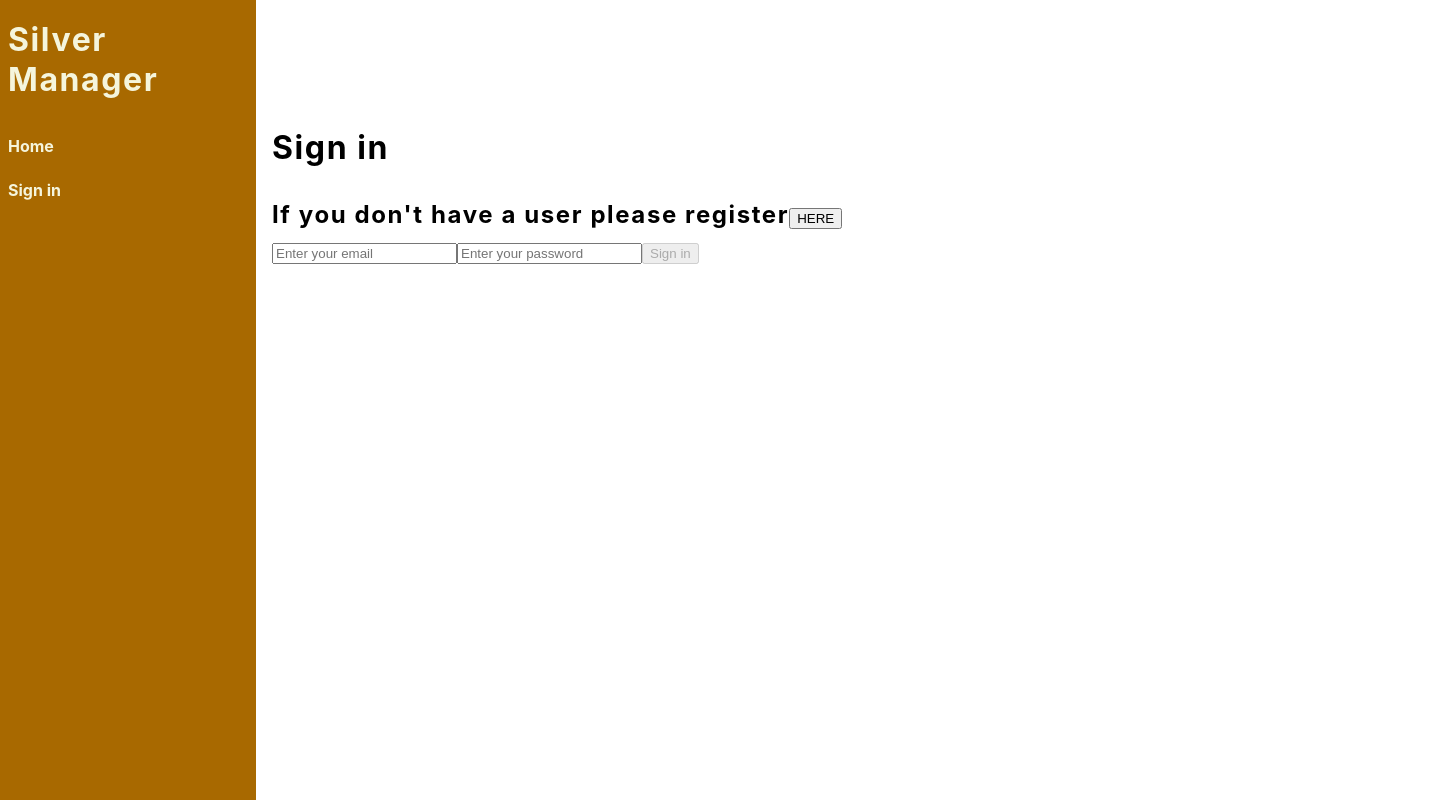
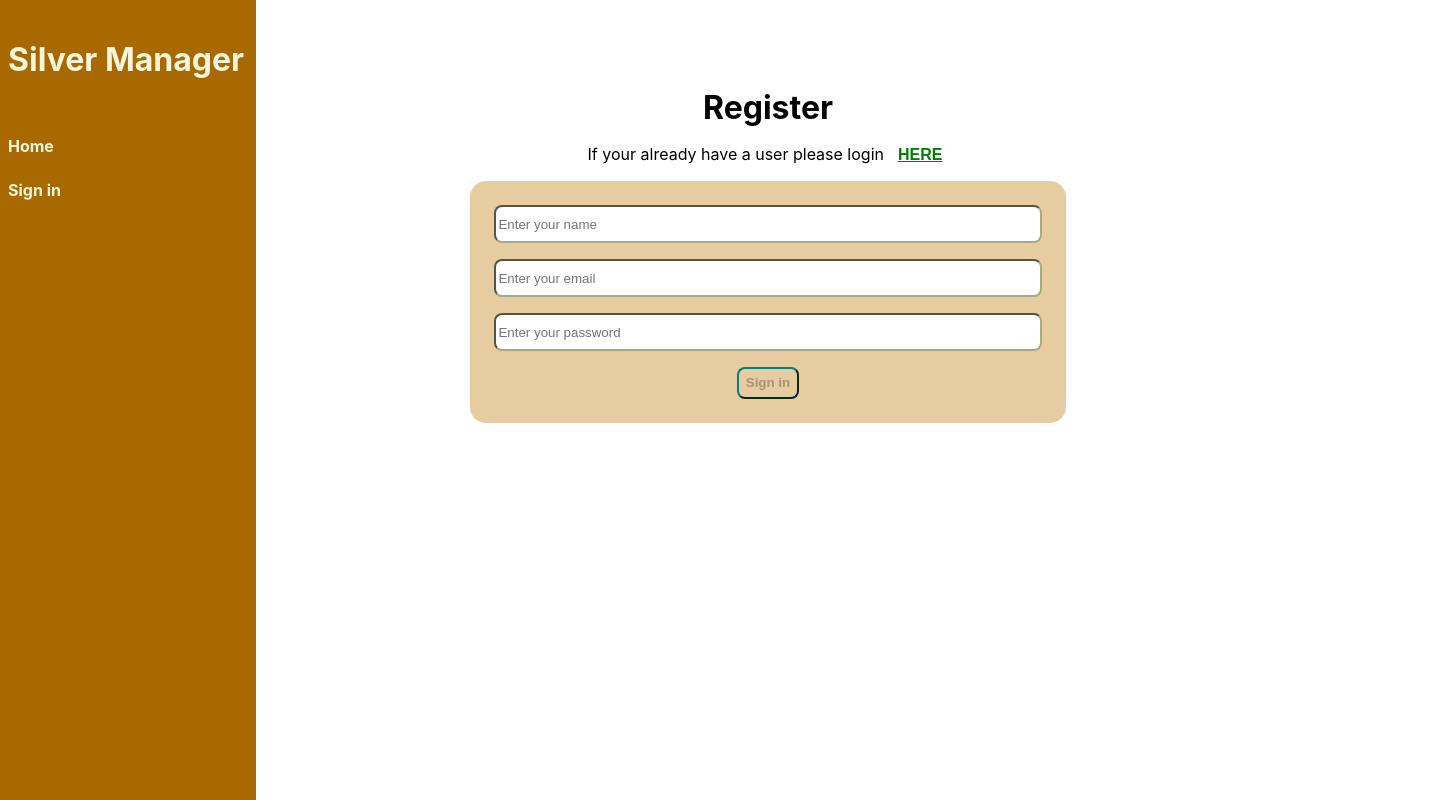
Before and after one commit to waltergpc/Bug-trakcer-app, a React (Create React App) app: page /login in a window 1280 px wide. Both pictures are taken after a click on the button "HERE". Shown: the whole page, 1442 px wide, since content can reach past the window. Built offline with nearby package versions, Linux system fonts and the light colour scheme.

Commit message:
introduce dashboard and ticket routes after login functionality, dynamically change links in nav section after login

```diff
--- a/src/App.js
+++ b/src/App.js
@@ -1,6 +1,8 @@
 import { Routes, Route } from 'react-router-dom'
 import Layout from './Components/Layout'
 import Sidebar from './Components/Sidebar'
+import Dashboard from './Pages/Dashboard'
+import Tickets from './Pages/Tickets'
 import Home from './Pages/Home'
 import Login from './Pages/Login'
 
@@ -11,6 +13,8 @@ function App() {
       <Routes>
         <Route path='/' element={<Home />} />
         <Route path='login' element={<Login />} />
+        <Route path='dashboard' element={<Dashboard />} />
+        <Route path='tickets' element={<Tickets />} />
       </Routes>
     </Layout>
   )
--- a/src/Components/Layout.js
+++ b/src/Components/Layout.js
@@ -5,7 +5,7 @@ import styled from 'styled-components'
 import { useUser } from '../Context/UserContext'
 
 const Layout = ({ children }) => {
-  const { openSidebar } = useUser()
+  const { openSidebar, user } = useUser()
 
   return (
     <>
@@ -17,6 +17,7 @@ const Layout = ({ children }) => {
           </button>
         </div>
         <nav className='navbar'>
+          {!user ? (
             <ul className='nav-list'>
               <li className='list-element'>
                 <Link to='/' className='nav-link'>
@@ -29,6 +30,20 @@ const Layout = ({ children }) => {
                 </Link>
               </li>
             </ul>
+          ) : (
+            <ul className='nav-list'>
+              <li className='list-element'>
+                <Link to='dashboard' className='nav-link'>
+                  Dashboard
+                </Link>
+              </li>
+              <li className='list-element'>
+                <Link to='tickets' className='nav-link'>
+                  Ticket center
+                </Link>
+              </li>
+            </ul>
+          )}
         </nav>
       </HeaderWrapper>
       <MainWrapper>{children}</MainWrapper>
--- a/src/Components/Sidebar.js
+++ b/src/Components/Sidebar.js
@@ -6,7 +6,7 @@ import { Link } from 'react-router-dom'
 import { useUser } from '../Context/UserContext'
 
 const Sidebar = () => {
-  const { sideBarOpen, closeSidebar } = useUser()
+  const { sideBarOpen, closeSidebar, user } = useUser()
 
   return (
     <SidebarContainer>
@@ -17,6 +17,7 @@ const Sidebar = () => {
             <FaTimes />
           </button>
         </div>
+        {!user ? (
           <ul className='links'>
             <li>
               <Link to='/' onClick={closeSidebar}>
@@ -29,6 +30,20 @@ const Sidebar = () => {
               </Link>
             </li>
           </ul>
+        ) : (
+          <ul className='links'>
+            <li>
+              <Link to='dashboard' onClick={closeSidebar}>
+                Dashboard
+              </Link>
+            </li>
+            <li>
+              <Link to='tickets' onClick={closeSidebar}>
+                Ticket Center
+              </Link>
+            </li>
+          </ul>
+        )}
       </aside>
     </SidebarContainer>
   )
--- a/src/Context/UserContext.js
+++ b/src/Context/UserContext.js
@@ -1,6 +1,7 @@
 import React, { useReducer, createContext, useContext } from 'react'
 import Reducer from '../Reducers/UserReducer'
 import axios from 'axios'
+import { useNavigate } from 'react-router-dom'
 
 const UserContext = createContext()
 
@@ -17,6 +18,7 @@ const initialState = {
 
 export const UserProvider = ({ children }) => {
   const [state, dispatch] = useReducer(Reducer, initialState)
+  let navigate = useNavigate()
 
   const openSidebar = () => {
     dispatch({ type: 'OPEN_SIDEBAR' })
@@ -48,6 +50,7 @@ export const UserProvider = ({ children }) => {
       const { data } = await axios.post('/auth/login', { ...user })
       console.log(data)
       dispatch({ type: 'REGISTER_SUCCESS', payload: data.user })
+      navigate('/dashboard')
     } catch (error) {
       console.log(error.response)
       dispatch({ type: 'REGISTER_ERROR', payload: error.response.data.msg })
--- /dev/null
+++ b/src/Pages/Dashboard.js
@@ -0,0 +1,13 @@
+import React from 'react'
+import { useUser } from '../Context/UserContext'
+import { Navigate } from 'react-router-dom'
+
+const Dashboard = () => {
+  const { user } = useUser()
+
+  if (!user) return <Navigate to='/' />
+
+  return <div>This is the Dashboard Page</div>
+}
+
+export default Dashboard
--- a/src/Pages/Login.js
+++ b/src/Pages/Login.js
@@ -1,9 +1,10 @@
 import React, { useState } from 'react'
 import { useUser } from '../Context/UserContext'
+import styled from 'styled-components'
 
 const Login = () => {
   const { login, register } = useUser()
-  const [showLogin, setShowLogin] = useState(false)
+  const [showLogin, setShowLogin] = useState(true)
   const [user, setUser] = useState({ name: '', email: '', password: '' })
 
   const handleChange = (e) => {
@@ -22,34 +23,44 @@ const Login = () => {
     setUser({ name: '', email: '', password: '' })
   }
   return (
-    <section className='section section-center'>
-      <h3>Sign in</h3>
+    <Wrapper className='section section-center'>
+      <h3>{showLogin ? 'Login' : 'Register'} </h3>
       {showLogin ? (
-        <h4>
+        <p>
           If you don't have a user please register
-          <button type='button' onClick={() => setShowLogin(false)}>
+          <button
+            type='button'
+            className='toggle-login'
+            onClick={() => setShowLogin(false)}
+          >
             HERE
           </button>
-        </h4>
+        </p>
       ) : (
-        <h4>
+        <p>
           If your already have a user please login
-          <button type='button' onClick={() => setShowLogin(true)}>
+          <button
+            type='button'
+            className='toggle-login'
+            onClick={() => setShowLogin(true)}
+          >
             HERE
           </button>
-        </h4>
+        </p>
       )}
-      <form onSubmit={submitLogin}>
+      <form className='sign-form' onSubmit={submitLogin}>
         {!showLogin && (
           <input
+            className='login-input'
             name='name'
             type='text'
-            placeholder='Enter your email'
+            placeholder='Enter your name'
             value={user.name}
             onChange={handleChange}
           />
         )}
         <input
+          className='login-input'
           name='email'
           type='email'
           placeholder='Enter your email'
@@ -57,18 +68,76 @@ const Login = () => {
           onChange={handleChange}
         />
         <input
+          className='login-input'
           name='password'
           type='password'
           placeholder='Enter your password'
           value={user.password}
           onChange={handleChange}
         />
-        <button type='submit' disabled={!user.email}>
+        <button className='submit-btn' type='submit' disabled={!user.email}>
           Sign in
         </button>
       </form>
-    </section>
+    </Wrapper>
   )
 }
 
+const Wrapper = styled.section`
+  text-align: center;
+  .sign-form {
+    padding: 1.5rem;
+    display: grid;
+    grid-template-columns: 1fr;
+    background-color: #e1be88c7;
+    border-radius: 1rem;
+    gap: 1rem;
+  }
+
+  .login-input {
+    height: 2rem;
+    border-radius: 0.5rem;
+    border-color: #a7aa83;
+    outline: none;
+  }
+
+  .submit-btn {
+    width: fit-content;
+    justify-self: center;
+    background-color: transparent;
+    border-color: teal;
+    padding: 0.4rem;
+    border-radius: 0.5rem;
+    font-weight: bold;
+    cursor: pointer;
+    transition: var(--transition);
+    box-shadow: none;
+  }
+
+  .submit-btn:hover {
+    background-color: teal;
+    color: white;
+    transform: scale(1.1);
+  }
+
+  .toggle-login {
+    background-color: transparent;
+    box-shadow: none;
+    border: none;
+    margin-left: 0.5rem;
+    font-weight: bold;
+    cursor: pointer;
+    text-decoration: underline;
+    color: green;
+  }
+
+  @media (min-width: 900px) {
+    width: 60%;
+
+    .toggle-login {
+      font-size: 1rem;
+    }
+  }
+`
+
 export default Login
--- /dev/null
+++ b/src/Pages/Tickets.js
@@ -0,0 +1,13 @@
+import React from 'react'
+import { useUser } from '../Context/UserContext'
+import { Navigate } from 'react-router-dom'
+
+const Tickets = () => {
+  const { user } = useUser()
+
+  if (!user) return <Navigate to='/' />
+
+  return <div>This is the Tickets Page</div>
+}
+
+export default Tickets
--- a/src/index.css
+++ b/src/index.css
@@ -76,7 +76,6 @@ h2,
 h3,
 h4,
 h5 {
-  letter-spacing: var(--spacing);
   line-height: 1.25;
   margin-bottom: 0.75rem;
 }
@@ -111,17 +110,17 @@ h1 {
 
 /* section */
 .section {
-  padding: 5rem 0;
+  padding: 2.5rem 0;
 }
 .section-center {
   width: 90vw;
   margin: 0 auto;
-  max-width: var(--max-width);
+  /*max-width: var(--max-width);*/
 }
 
 @media screen and (min-width: 992px) {
   .section-center {
-    width: 95vw;
+    width: 70vw;
   }
 }
 .text-center {
```
Lines whose indentation alone changed are shown as unchanged.
